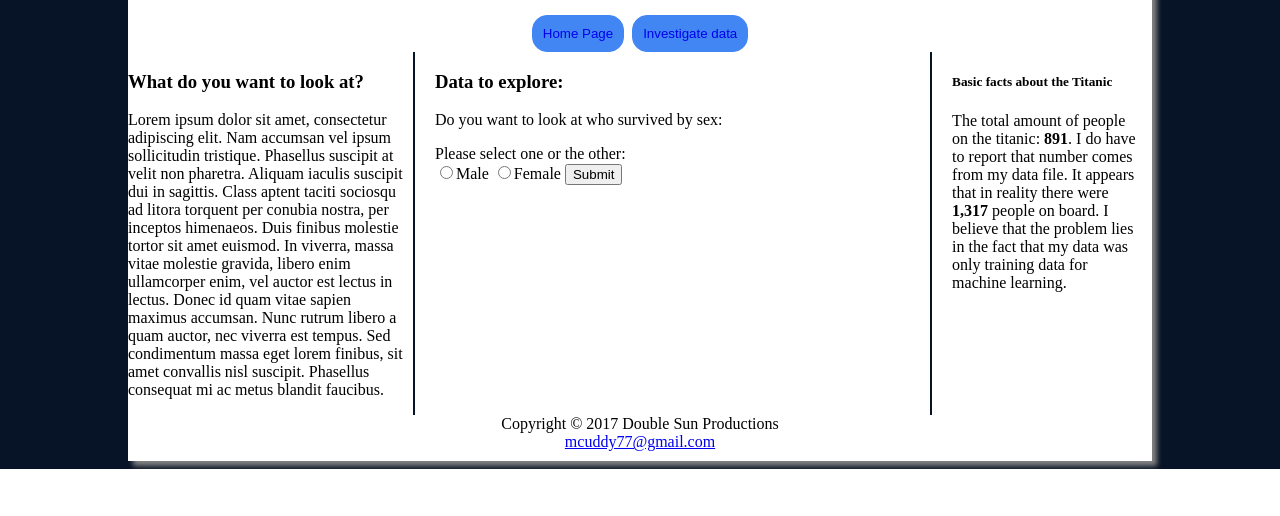
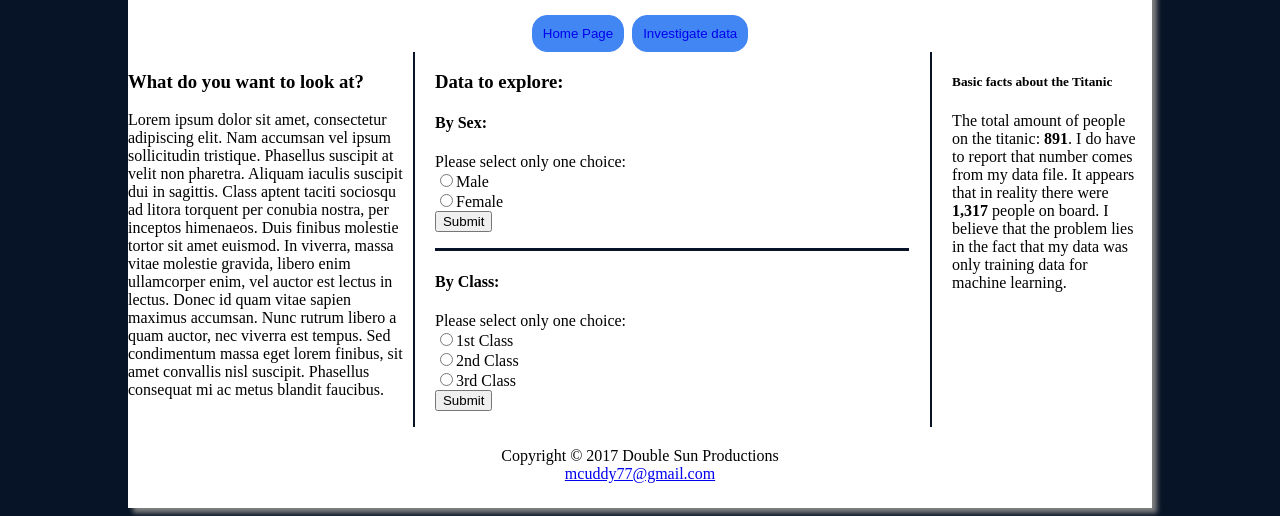
Before and after one commit to ravenusmc/titanic, a Flask app: page /data in a window 1280 px wide. Shown: the part 408-924 px from the top of the page. Before the commit the page ends 877 px from the top, so only its background shows below. Run offline with Flask 2, Linux system fonts and the light colour scheme.

Commit message:
started working on class portion of code

```diff
--- a/static/styles/styles.css
+++ b/static/styles/styles.css
@@ -72,6 +72,16 @@ nav a {
     flex: 5;
 }
 
+footer {
+    text-align: center;
+    padding-top: 20px;
+    padding-bottom: 25px;
+}
+
+.form_one {
+    border-bottom: 3px solid #071326;
+}
+
 /* CSS for data page */
 
 .data_container {
@@ -102,16 +112,26 @@ span {
     font-weight: bold;
 }
 
-footer {
-    text-align: center;
-    padding-bottom: 10px;
-}
+
+
+
 
 /* CSS Sex_results Page */
 
 .sex_results_heading {
     text-align: center;
     text-transform: uppercase;
+}
+
+.results_container {
+    width: 300px;
+    margin: auto auto;
+    border: 2px inset #071326;
+    background-color: rgba(7, 19, 38, 0.5);
+}
+
+.results_container p {
+    text-align: center;
 }
 
 /* CSS media queries */
--- a/templates/data.html
+++ b/templates/data.html
@@ -37,12 +37,22 @@
         </div>
         <div class='area_two'>
             <h3>Data to explore:</h3>
-            <p>Do you want to look at who survived by sex:</p>
-            <form method='POST' action='/sex_results'>
-                <p>Please select one or the other:
+            <h4>By Sex:</h4>
+            <form class='form_one' method='POST' action='/sex_results'>
+                <p>Please select only one choice:
                     <br>
-                    <input type='radio' name='sex' value='male'/>Male
-                    <input type='radio' name='sex' value='female'/>Female
+                    <input type='radio' name='sex' value='male'/>Male<br>
+                    <input type='radio' name='sex' value='female'/>Female<br>
+                    <input type='submit'>
+                </p>
+            </form>
+            <form class='form_two' method='POST' action='/class_results'>
+                <h4>By Class:</h4>
+                <p>Please select only one choice:
+                    <br>
+                    <input type='radio' name='class' value='1'/>1st Class<br>
+                    <input type='radio' name='class' value='2'/>2nd Class<br>
+                    <input type='radio' name='class' value='3'/>3rd Class<br>
                     <input type='submit'>
                 </p>
             </form>
--- a/templates/sex_results.html
+++ b/templates/sex_results.html
@@ -21,8 +21,10 @@
     </nav>
 
     <main>
-        <h1 class='sex_results_heading'>Results of who lived by sex</h1>
-        <p>Out of {{ total }} passengers, {{ sex_type }} {{ sex }}'s survived. </p>
+        <h1 class='sex_results_heading'>Results of who lived by sex:</h1>
+        <div class='results_container'>
+            <p>Out of {{ total }} passengers, {{ sex_type }} {{ sex }}'s survived.</p>
+        </div>
     </main>
 
     <footer>
```
